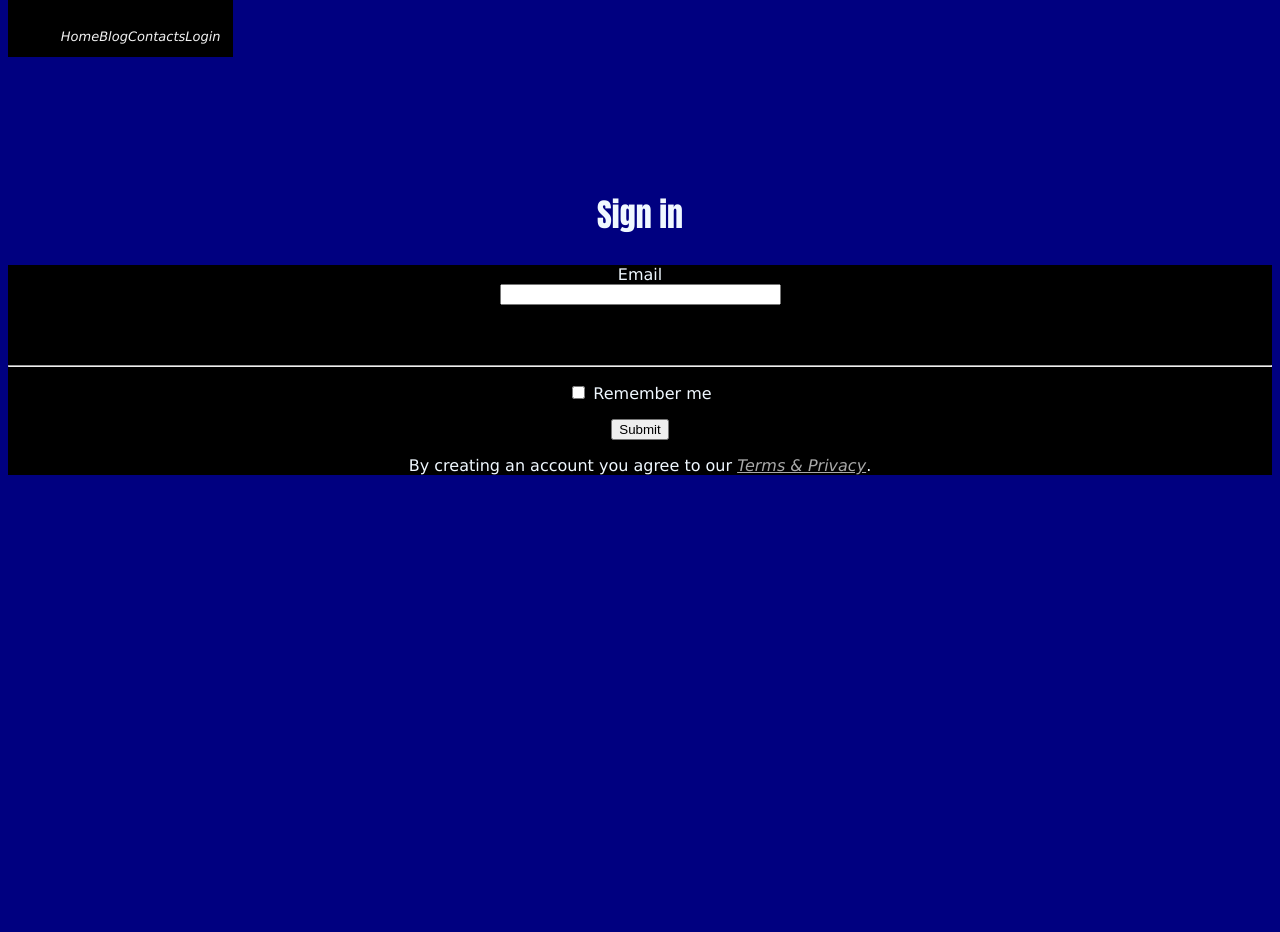
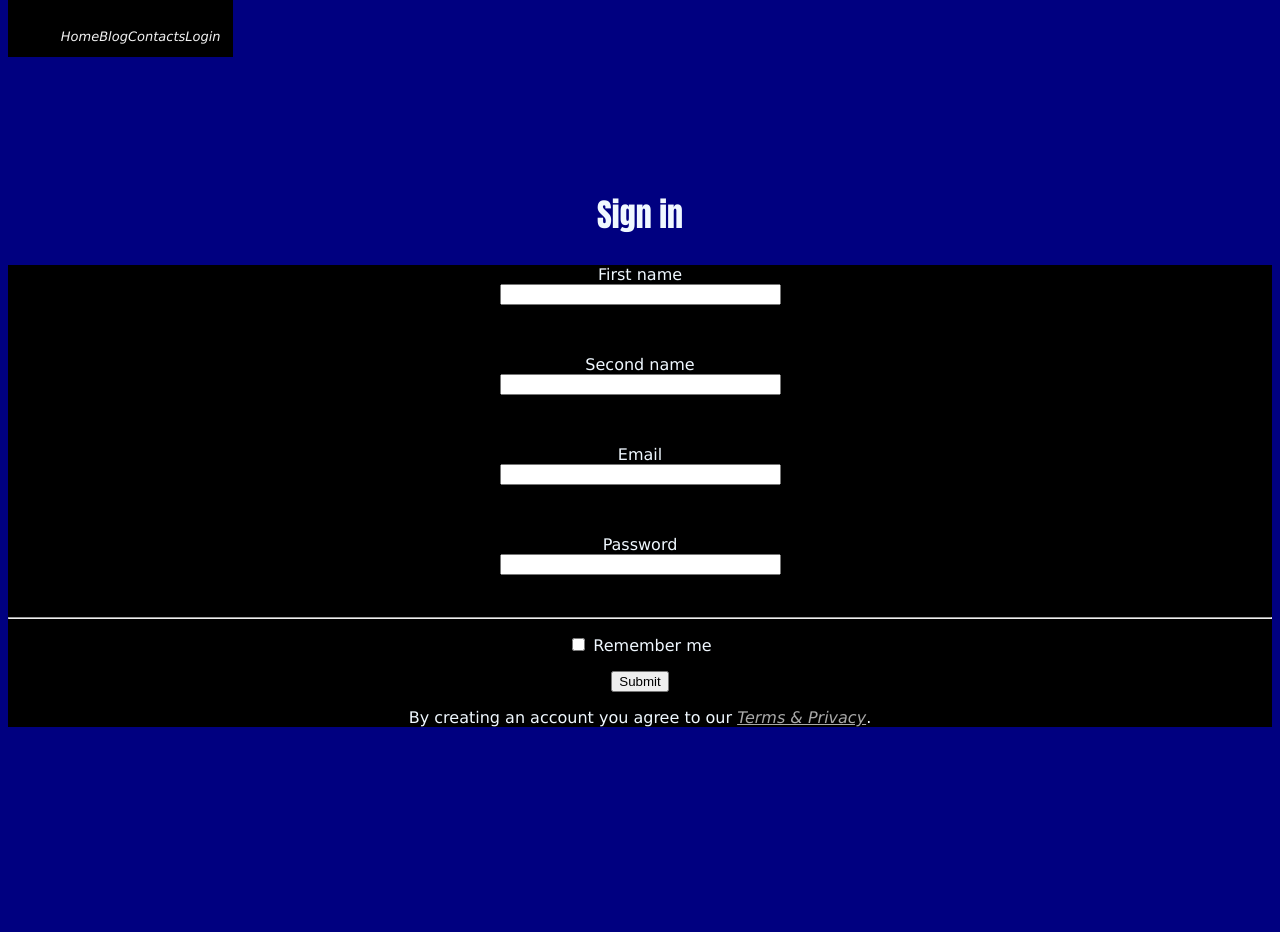
Before and after one commit to Pavel-Pyvovar/easytransit, a Flask app: page /login in a window 1280 px wide. Shown: the top 932 px of the page. Run offline with Flask 2, Linux system fonts and the light colour scheme.

Commit message:
Issue with login solved

```diff
--- a/app_pack/forms.py
+++ b/app_pack/forms.py
@@ -4,9 +4,9 @@ from wtforms.validators import DataRequired, InputRequired, Email
 
 class LoginForm(FlaskForm):
     # username = StringField('Username', validators=[DataRequired()])
-    # first_name = StringField('First name', validators=[DataRequired()])
-    # second_name = StringField('Second name', validators=[DataRequired()])
 
+    first_name = StringField('First name', validators=[DataRequired()])
+    second_name = StringField('Second name', validators=[DataRequired()])
     email = StringField('Email', validators=[DataRequired()])
     password = PasswordField('Password', validators=[DataRequired()])
     remember_me = BooleanField('Remember me')
--- a/app_pack/templates/login.html
+++ b/app_pack/templates/login.html
@@ -2,9 +2,25 @@
 {%block content%}
     <section class="section">
             <h1>Sign in</h1>
-            <form action="" method="POST" enctype="text/plain" novalidate>
+            <form action="/login" method="POST">
                 {{form.hidden_tag()}}
                 <div align="center" class="container">
+                    <p>
+                        {{form.first_name.label}} <br>
+                        {{form.first_name(size=32)}} <br>
+                        {%for error in form.email.errors%}
+                            <span style="color: red;">{{error}}</span>
+                        {%endfor%}
+                    </p><br>
+
+                    <p>
+                        {{form.second_name.label}} <br>
+                        {{form.second_name(size=32)}} <br>
+                        {%for error in form.email.errors%}
+                            <span style="color: red;">{{error}}</span>
+                        {%endfor%}
+                    </p><br>
+
                     <p>
                         {{form.email.label}} <br>
                         {{form.email(size=32)}} <br>
@@ -13,13 +29,13 @@
                         {%endfor%}
                     </p><br>
 
-                    <!-- <p>
+                    <p>
                         {{form.password.label}} <br>
                         {{form.password(size=32)}} <br>
                         {%for error in form.password.errors%}
                             <span style="color: red;">{{error}}</span>
                         {%endfor%}
-                    </p> -->
+                    </p>
                     <br><hr>
                     <p>{{form.remember_me()}} {{form.remember_me.label}}</p>
                     <p>{{form.submit()}}</p>
```
